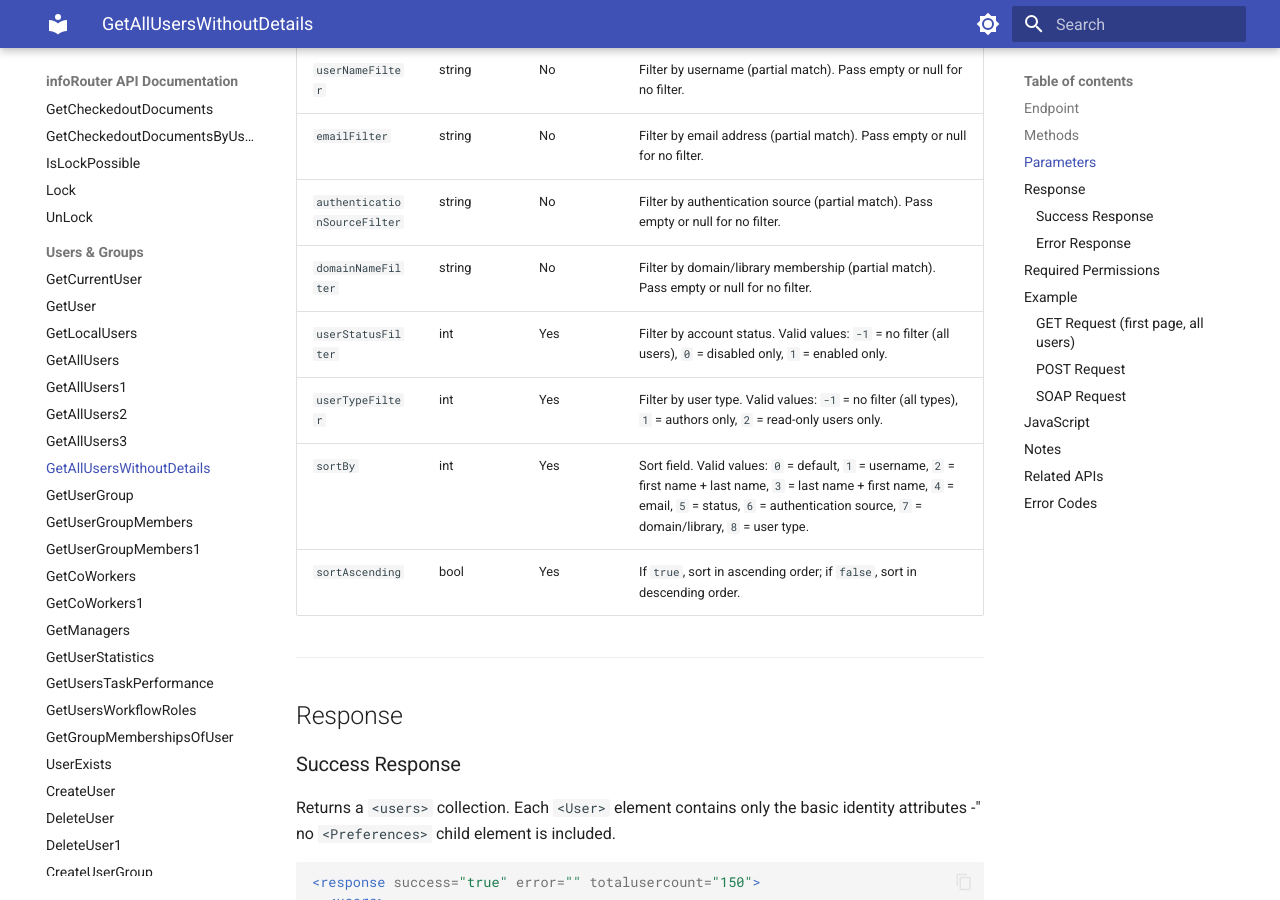
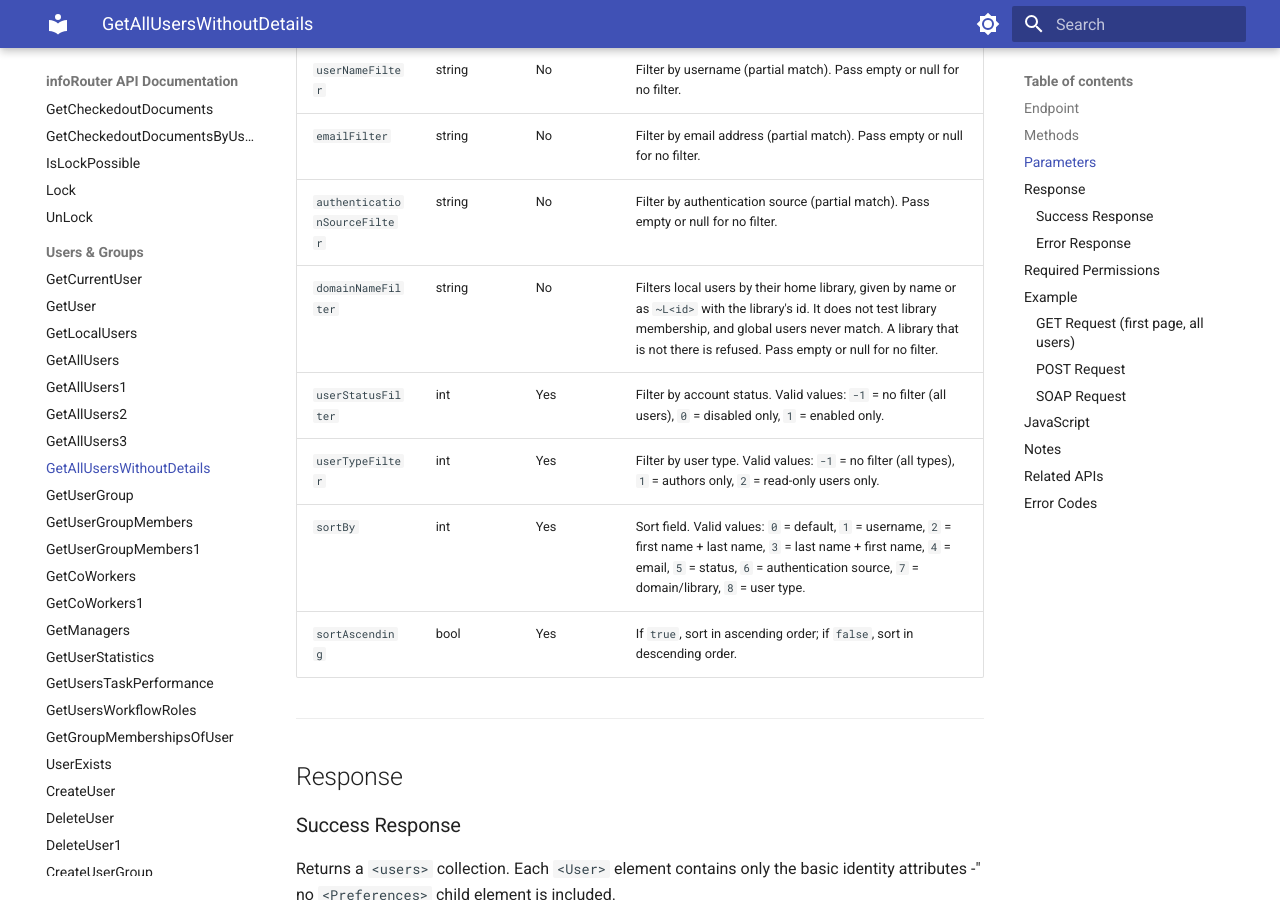
Before and after one commit to inforouter/apidocs, an MkDocs documentation site: the page built from docs/GetAllUsersWithoutDetails.md, in a window 1280 px wide and 900 px high, scrolled down 1010 px. Built offline with MkDocs 1.6.1 and Material for MkDocs 9.7.7, drawn with Linux system fonts in a browser that asks for light colours.

Commit message:
GetAllUsers*: domainNameFilter takes ~L<id>; it filters local users by home library
Co-Authored-By: Claude Opus 5.5 <noreply@anthropic.com>

```diff
--- a/docs/GetAllUsersWithoutDetails.md
+++ b/docs/GetAllUsersWithoutDetails.md
@@ -26,7 +26,7 @@ Returns a paged and filtered list of infoRouter users without preference detail
 | `userNameFilter` | string | No | Filter by username (partial match). Pass empty or null for no filter. |
 | `emailFilter` | string | No | Filter by email address (partial match). Pass empty or null for no filter. |
 | `authenticationSourceFilter` | string | No | Filter by authentication source (partial match). Pass empty or null for no filter. |
-| `domainNameFilter` | string | No | Filter by domain/library membership (partial match). Pass empty or null for no filter. |
+| `domainNameFilter` | string | No | Filters local users by their home library, given by name or as `~L<id>` with the library's id. It does not test library membership, and global users never match. A library that is not there is refused. Pass empty or null for no filter. |
 | `userStatusFilter` | int | Yes | Filter by account status. Valid values: `-1` = no filter (all users), `0` = disabled only, `1` = enabled only. |
 | `userTypeFilter` | int | Yes | Filter by user type. Valid values: `-1` = no filter (all types), `1` = authors only, `2` = read-only users only. |
 | `sortBy` | int | Yes | Sort field. Valid values: `0` = default, `1` = username, `2` = first name + last name, `3` = last name + first name, `4` = email, `5` = status, `6` = authentication source, `7` = domain/library, `8` = user type. |
```
Also changed, not shown: docs/GetAllUsers1.md (+1 -1 lines), docs/GetAllUsers2.md (+1 -1 lines), docs/GetAllUsers3.md (+1 -1 lines).
